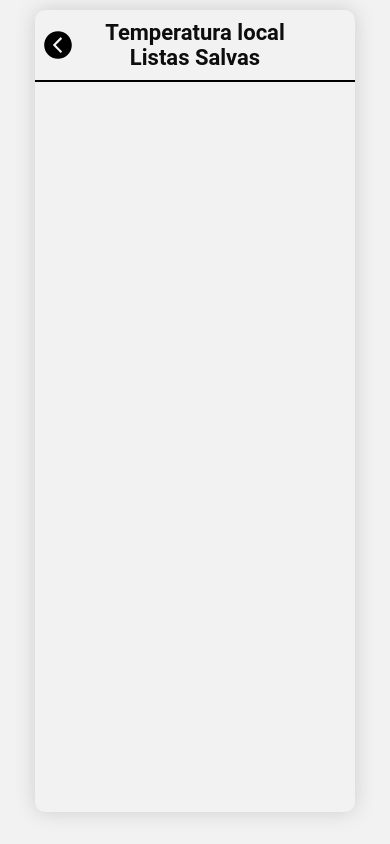
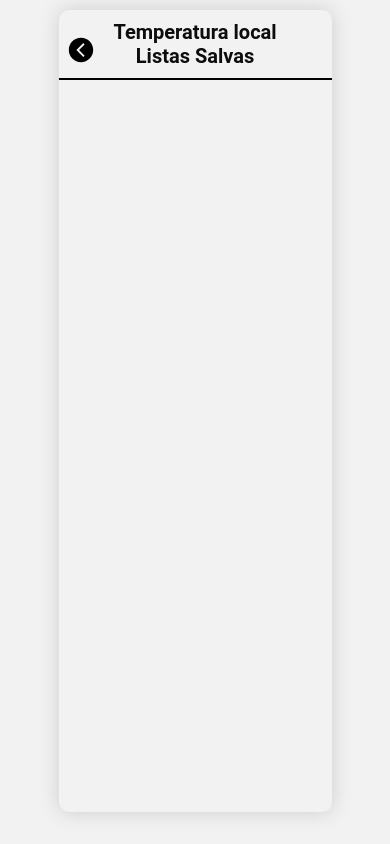
Before and after one commit to eduardohor/weather-forecast-with-playlist, a React (Create React App) app: page /weather-forecast-with-playlist/list-music in a window 390 px wide. Built offline with nearby package versions, Linux system fonts and the light colour scheme.

Commit message:
ending with responsiveness

```diff
--- a/src/components/ListSave/styles.module.scss
+++ b/src/components/ListSave/styles.module.scss
@@ -7,15 +7,21 @@ hr{
   font-size:40px;
   position:absolute;
   top: 35px;
-  left: 20px;
+  left: 7px;
   cursor: pointer;
   color: black;
 
-  @media screen and (max-width:462px){
-    font-size: 34px;
-    top: 18px;
-    left: 6px;
+  @media screen{
+    @media (max-width:906px){
+      font-size:35px;
+      top: 20px;
+    }
+    @media (max-width:498px){
+      font-size:30px;
+      top: 25px;
+    }
   }
+
 }
 
 .contentList{
@@ -36,6 +42,8 @@ hr{
       margin-top: 5px;
       font-size:30px;
       cursor: pointer;
+
+
    }
 
   }
--- a/src/components/MusicPlayer/styles.module.scss
+++ b/src/components/MusicPlayer/styles.module.scss
@@ -4,7 +4,7 @@
   text-align: justify;
   overflow-x: auto;
   white-space: nowrap;
-  width: 36vh;
+  width: 36vw;
   height:36vh;
 
  a{
--- a/src/components/ResultListMusic/styles.module.scss
+++ b/src/components/ResultListMusic/styles.module.scss
@@ -5,7 +5,6 @@
   align-items: center;
 
   background-color: #e7e4e4;
-  height: 70vh;
   margin-top: 20px;
   padding-top:20px;
   text-align: center;
@@ -40,6 +39,8 @@
     .btnSalve{
       font-size: 20px;
       padding:5px;
+      margin-top: 10px;
+      margin-bottom: 10px;
       width: 150px;
       border: none;
       background: #cccccc;
--- a/src/components/SearchBox/index.jsx
+++ b/src/components/SearchBox/index.jsx
@@ -85,8 +85,8 @@ export function SearchBox() {
             </Link>
           </div>
         </form>
+        <ResultListMusic weather={weather} sound={sound} tracks={tracks} />
       </section>
-      <ResultListMusic weather={weather} sound={sound} tracks={tracks} />
     </div>
   );
 }
--- a/src/components/SearchBox/styles.module.scss
+++ b/src/components/SearchBox/styles.module.scss
@@ -8,8 +8,9 @@
     justify-content: center;
     align-items: center;
 
-    @media screen and (max-width:462px){
+    @media screen and (max-width:906px){
       flex-direction: column;
+      align-items: flex-start;
 
     }
 
@@ -28,8 +29,9 @@
         @media(max-width:522px){
           width:48%;
         }
-        @media (max-width:462px){
+        @media (max-width:906px){
         width: 90%;
+        margin-left: 15px;
        }
 
       }
@@ -45,7 +47,7 @@
       transition-duration: 0.4s;
       font-size: 18px;
 
-      @media screen and (max-width:462px){
+      @media screen and (max-width:906px){
         align-self: stretch;
         width: 90%;
         margin-top: 10px;
@@ -66,13 +68,14 @@
       color: black;
       display:inline-block;
       font-size: 18px;
+      white-space: nowrap;
       margin-left: 15px;
       padding:6px;
       background: #cccccc;
       border-radius: 6px;
       cursor: pointer;
 
-      @media screen and (max-width:462px){
+      @media screen and (max-width:906px){
         align-self: stretch;
         width: 90%;
         margin-top: 10px;
--- a/src/styles/App.module.scss
+++ b/src/styles/App.module.scss
@@ -5,7 +5,7 @@ body{
 
 }
 .contentWrapper{
-  width: 110vh;
+  width: 55vw;
   height: 95vh;
   padding-top: 10px;
   margin-top: 10px;
@@ -14,26 +14,30 @@ body{
   box-shadow: 0 0 20px #cccccc;
   position: relative;
 
-  @media screen {
-    @media (max-width:636px) {
-      width:90vh;
-    }
-    @media(max-width:522px){
-      width:80vh;
-    }
-    @media (max-width:462px){
-      width:320px;
-    }
+  @media screen and (max-width:650px){
+    font-size: 24px;
+    width: 70vw;
   }
 
   h1{
-    text-align: center;
-    font-size: 35px;
+      text-align: center;
+      font-size: 35px;
 
-    @media screen and (max-width:462px){
-      font-size: 22px;
+      @media screen {
+      @media (max-width:906px){
+        font-size: 24px;
+      }
+      @media (max-width:650px){
+        font-size: 22px;
+      }
+      @media (max-width:462px){
+        font-size:20px
+      }
+      @media (max-width:360px){
+        font-size:18px
+      }
     }
-  }
+   }
 
   .noRoute{
     text-align: center;
--- a/src/styles/global.css
+++ b/src/styles/global.css
@@ -12,6 +12,12 @@ body{
   background: #F2F2F2;
 }
 
+@media screen and (max-width:906px){
+  *{
+    font-size: 24px;
+  }
+}
+
 @media screen and (max-width:462px){
   *{
     font-size: 20px;
```
